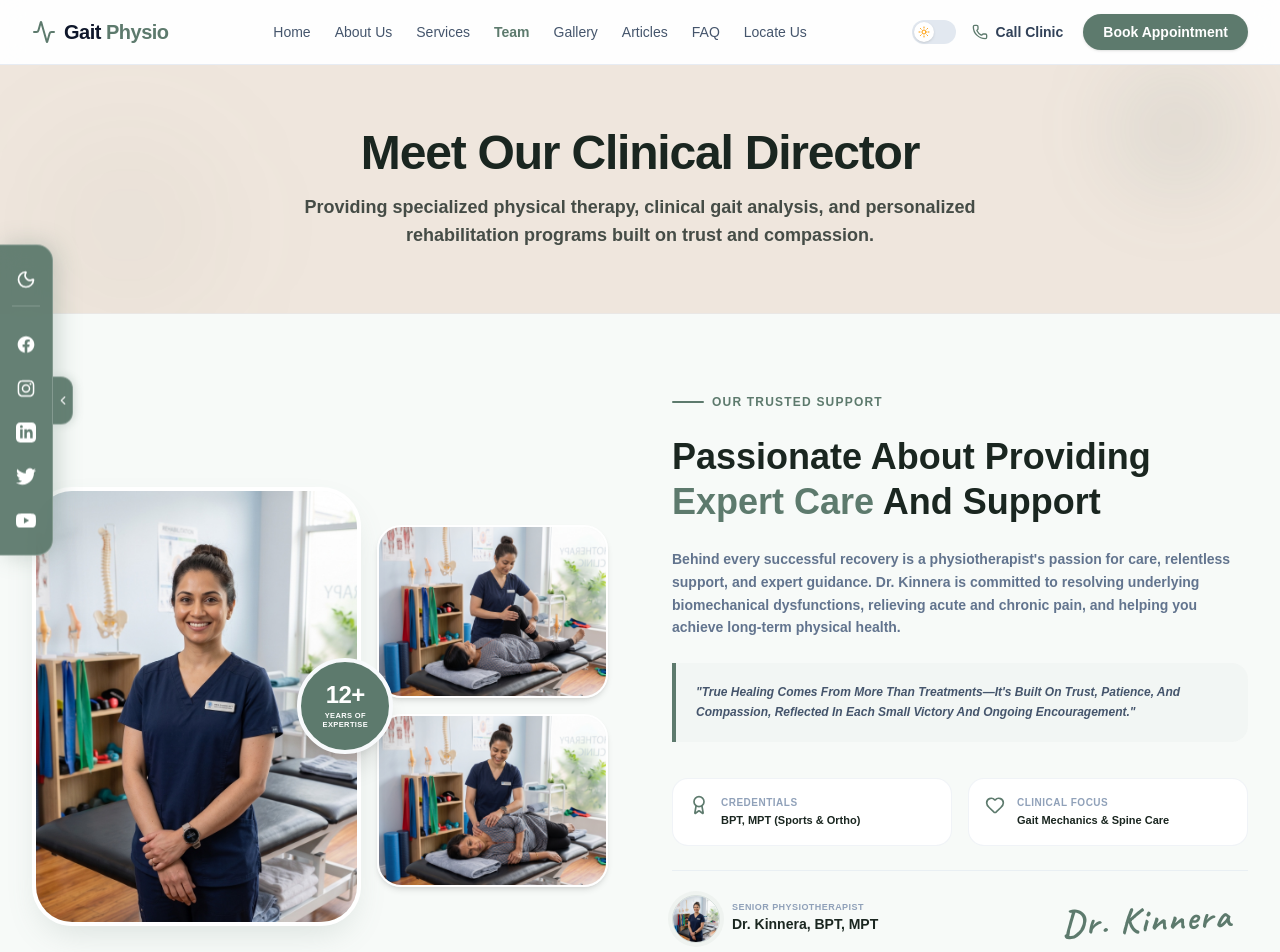
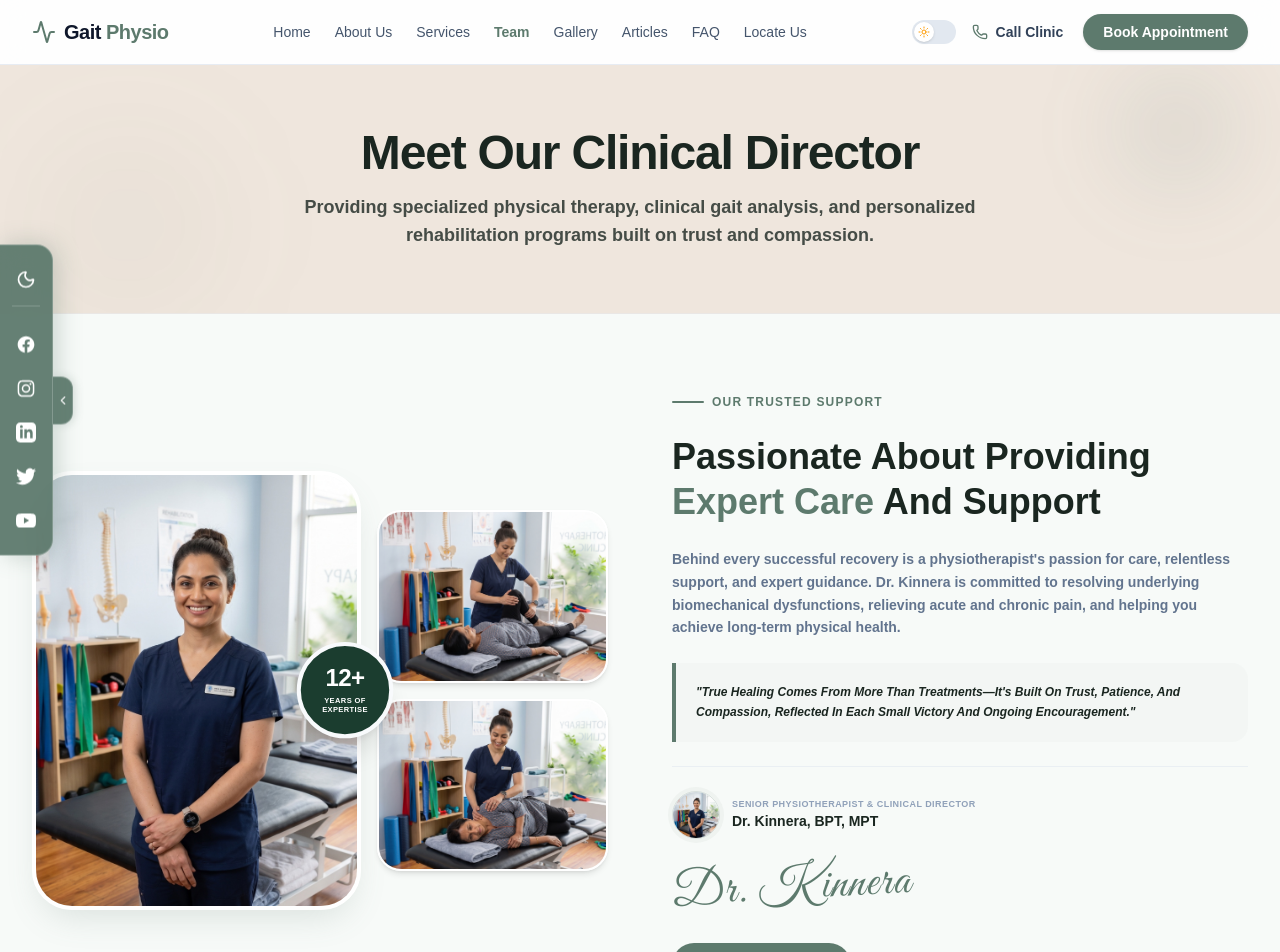
Before and after one commit to rameshdarisi03/rameshdental, a Next.js app: page /team in a window 1280 px wide. Shown: the top 952 px of the page. Built offline with nearby package versions, Linux system fonts and the light colour scheme.

Commit message:
design: Remove credentials block, upgrade signature font, and add fluid animations to team page

```diff
--- a/src/app/team/page.tsx
+++ b/src/app/team/page.tsx
@@ -1,28 +1,67 @@
 import PageHeader from "@/components/public/PageHeader";
 import Link from "next/link";
-import { ArrowRight, Star, Heart, Award, ShieldCheck } from "lucide-react";
-import { Caveat } from "next/font/google";
+import { ArrowRight } from "lucide-react";
+import { Great_Vibes } from "next/font/google";
 
-const caveat = Caveat({
+const signatureFont = Great_Vibes({
   subsets: ["latin"],
-  weight: "700",
+  weight: "400",
 });
 
 export default function Team() {
   return (
     <div className="flex flex-col w-full min-h-screen">
+      {/* Self-contained CSS Animations Injector */}
+      <style>{`
+        @keyframes float-badge {
+          0%, 100% { transform: translateY(-50%) translateY(0px) scale(1); }
+          50% { transform: translateY(-50%) translateY(-6px) scale(1.03); }
+        }
+        @keyframes fade-in-up {
+          from { opacity: 0; transform: translateY(30px); }
+          to { opacity: 1; transform: translateY(0); }
+        }
+        @keyframes fade-in-left {
+          from { opacity: 0; transform: translateX(-40px); }
+          to { opacity: 1; transform: translateX(0); }
+        }
+        @keyframes fade-in-right {
+          from { opacity: 0; transform: translateX(40px); }
+          to { opacity: 1; transform: translateX(0); }
+        }
+        .animate-float-badge {
+          animation: float-badge 3s ease-in-out infinite;
+        }
+        .animate-fade-in-up {
+          opacity: 0;
+          animation: fade-in-up 0.8s cubic-bezier(0.16, 1, 0.3, 1) forwards;
+        }
+        .animate-fade-in-left {
+          opacity: 0;
+          animation: fade-in-left 0.8s cubic-bezier(0.16, 1, 0.3, 1) forwards;
+        }
+        .animate-fade-in-right {
+          opacity: 0;
+          animation: fade-in-right 0.8s cubic-bezier(0.16, 1, 0.3, 1) forwards;
+        }
+        .delay-100 { animation-delay: 100ms; }
+        .delay-200 { animation-delay: 200ms; }
+        .delay-300 { animation-delay: 300ms; }
+        .delay-400 { animation-delay: 400ms; }
+      `}</style>
+
       <PageHeader
         title="Meet Our Clinical Director"
         description="Providing specialized physical therapy, clinical gait analysis, and personalized rehabilitation programs built on trust and compassion."
       />
 
-      <section className="py-20 bg-brand-bg dark:bg-slate-950 flex-grow">
+      <section className="py-20 bg-brand-bg dark:bg-slate-955 flex-grow overflow-hidden">
         <div className="mx-auto max-w-7xl px-4 sm:px-6 lg:px-8">
 
           <div className="grid grid-cols-1 lg:grid-cols-12 gap-12 lg:gap-16 items-center">
 
-            {/* Left Column: Image Collage Grid (Matches the Mockup Layout) */}
-            <div className="lg:col-span-6 grid grid-cols-12 gap-4 items-center relative">
+            {/* Left Column: Image Collage Grid (Matches the Mockup Layout with slide-in animation) */}
+            <div className="lg:col-span-6 grid grid-cols-12 gap-4 items-center relative animate-fade-in-left">
 
               {/* Main Portrait (Left card) */}
               <div className="col-span-7 relative">
@@ -32,10 +71,10 @@ export default function Team() {
                   className="w-full rounded-[2rem] sm:rounded-[2.5rem] object-cover aspect-[3/4] shadow-[0_15px_35px_-10px_rgba(93,122,109,0.2)] border-4 border-white dark:border-slate-900 transition-all duration-300"
                 />
 
-                {/* Floating circular expertise badge - Overlaid on center right edge */}
-                <div className="absolute -right-6 sm:-right-8 top-1/2 -translate-y-1/2 z-10 w-20 h-20 sm:w-24 sm:h-24 rounded-full bg-brand-green dark:bg-teal-900 text-white flex flex-col items-center justify-center border-4 border-slate-50 dark:border-slate-950 shadow-xl text-center select-none animate-pulse-subtle">
+                {/* Floating circular expertise badge - Overlaid on center right edge with pulsing/floating animation */}
+                <div className="absolute -right-6 sm:-right-8 top-1/2 z-10 w-20 h-20 sm:w-24 sm:h-24 rounded-full bg-[#1b3d2f] text-white flex flex-col items-center justify-center border-4 border-slate-50 dark:border-slate-950 shadow-xl text-center select-none animate-float-badge">
                   <span className="text-xl sm:text-2xl font-black tracking-tight leading-none">12+</span>
-                  <span className="text-[7px] sm:text-[7.5px] font-black uppercase tracking-wider mt-1 leading-tight">
+                  <span className="text-[7.5px] font-black uppercase tracking-wider mt-1.5 leading-tight">
                     Years of<br />Expertise
                   </span>
                 </div>
@@ -57,51 +96,32 @@ export default function Team() {
 
             </div>
 
-            {/* Right Column: Premium Text Info Panel */}
-            <div className="lg:col-span-6 space-y-6">
+            {/* Right Column: Premium Text Info Panel with slide-in animation */}
+            <div className="lg:col-span-6 space-y-6 animate-fade-in-right">
 
               {/* Sub-badge text with line graphic */}
-              <div className="flex items-center gap-2 text-brand-green dark:text-teal-400 font-extrabold text-[10px] sm:text-xs uppercase tracking-widest">
+              <div className="flex items-center gap-2 text-brand-green dark:text-teal-400 font-extrabold text-[10px] sm:text-xs uppercase tracking-widest animate-fade-in-up">
                 <span className="h-[2px] w-8 bg-brand-green dark:bg-teal-400 rounded-full"></span>
                 OUR TRUSTED SUPPORT
               </div>
 
               {/* Headline */}
-              <h2 className="text-3xl sm:text-4xl font-black text-brand-charcoal dark:text-white leading-tight">
+              <h2 className="text-3xl sm:text-4xl font-black text-brand-charcoal dark:text-white leading-tight animate-fade-in-up delay-100">
                 Passionate About Providing <span className="text-brand-green dark:text-teal-400">Expert Care</span> And Support
               </h2>
 
               {/* Sub-paragraph */}
-              <p className="text-xs sm:text-sm text-slate-500 dark:text-slate-400 leading-relaxed font-semibold">
+              <p className="text-xs sm:text-sm text-slate-500 dark:text-slate-400 leading-relaxed font-semibold animate-fade-in-up delay-200">
                 Behind every successful recovery is a physiotherapist's passion for care, relentless support, and expert guidance. Dr. Kinnera is committed to resolving underlying biomechanical dysfunctions, relieving acute and chronic pain, and helping you achieve long-term physical health.
               </p>
 
               {/* Quote block */}
-              <div className="border-l-4 border-brand-green dark:border-teal-500 bg-[#f0f4f2]/60 dark:bg-brand-green/5 p-4 sm:p-5 rounded-r-2xl italic text-[11px] sm:text-xs font-semibold text-slate-600 dark:text-slate-350 leading-relaxed">
+              <div className="border-l-4 border-brand-green dark:border-teal-500 bg-[#f0f4f2]/60 dark:bg-brand-green/5 p-4 sm:p-5 rounded-r-2xl italic text-[11px] sm:text-xs font-semibold text-slate-650 dark:text-slate-350 leading-relaxed animate-fade-in-up delay-300">
                 "True Healing Comes From More Than Treatments—It's Built On Trust, Patience, And Compassion, Reflected In Each Small Victory And Ongoing Encouragement."
               </div>
 
-              {/* Credentials & Details list */}
-              <div className="grid grid-cols-1 sm:grid-cols-2 gap-4 pt-3">
-                <div className="flex gap-3 bg-white dark:bg-slate-900/60 p-4 rounded-2xl border border-slate-200/50 dark:border-slate-900">
-                  <Award className="h-5 w-5 text-brand-green dark:text-teal-400 shrink-0" />
-                  <div>
-                    <h5 className="text-[10px] font-black uppercase text-slate-400 tracking-wider">Credentials</h5>
-                    <p className="text-[11px] font-bold text-brand-charcoal dark:text-white mt-0.5">BPT, MPT (Sports & Ortho)</p>
-                  </div>
-                </div>
-
-                <div className="flex gap-3 bg-white dark:bg-slate-900/60 p-4 rounded-2xl border border-slate-200/50 dark:border-slate-900">
-                  <Heart className="h-5 w-5 text-brand-green dark:text-teal-400 shrink-0" />
-                  <div>
-                    <h5 className="text-[10px] font-black uppercase text-slate-400 tracking-wider">Clinical Focus</h5>
-                    <p className="text-[11px] font-bold text-brand-charcoal dark:text-white mt-0.5">Gait Mechanics & Spine Care</p>
-                  </div>
-                </div>
-              </div>
-
               {/* Profile Card & Handwriting Signature (Flex row wrapper) */}
-              <div className="flex flex-wrap items-center justify-between gap-6 pt-6 border-t border-slate-200/60 dark:border-slate-800">
+              <div className="flex flex-wrap items-center justify-between gap-6 pt-6 border-t border-slate-200/60 dark:border-slate-800 animate-fade-in-up delay-400">
                 <div className="flex items-center gap-3">
                   <img
                     src="/images/dr-kinnera-portrait.jpg"
@@ -110,7 +130,7 @@ export default function Team() {
                   />
                   <div>
                     <span className="text-[9px] font-black uppercase tracking-wider text-slate-400 leading-none block mb-1">
-                      Senior Physiotherapist
+                      Senior Physiotherapist & Clinical Director
                     </span>
                     <h4 className="text-sm font-black text-brand-charcoal dark:text-white leading-tight">
                       Dr. Kinnera, BPT, MPT
@@ -118,14 +138,14 @@ export default function Team() {
                   </div>
                 </div>
 
-                {/* Handwriting Cursive Signature */}
-                <div className={`${caveat.className} text-3xl sm:text-4xl text-brand-green dark:text-teal-400 italic font-black select-none pr-4 rotate-[-3deg] transform origin-center tracking-wider`}>
+                {/* Flowy Handwriting Cursive Signature */}
+                <div className={`${signatureFont.className} text-4xl sm:text-5xl text-brand-green dark:text-teal-400 font-medium select-none pr-4 rotate-[-3deg] transform origin-center tracking-wide`}>
                   Dr. Kinnera
                 </div>
               </div>
 
               {/* Action booking CTA Button */}
-              <div className="pt-2">
+              <div className="pt-2 animate-fade-in-up delay-400">
                 <Link
                   href="/book"
                   className="inline-flex items-center gap-2 rounded-full bg-brand-green hover:bg-brand-green-hover text-white px-7 py-3.5 text-xs font-black shadow-md hover:scale-105 active:scale-95 transition-all duration-200"
```
